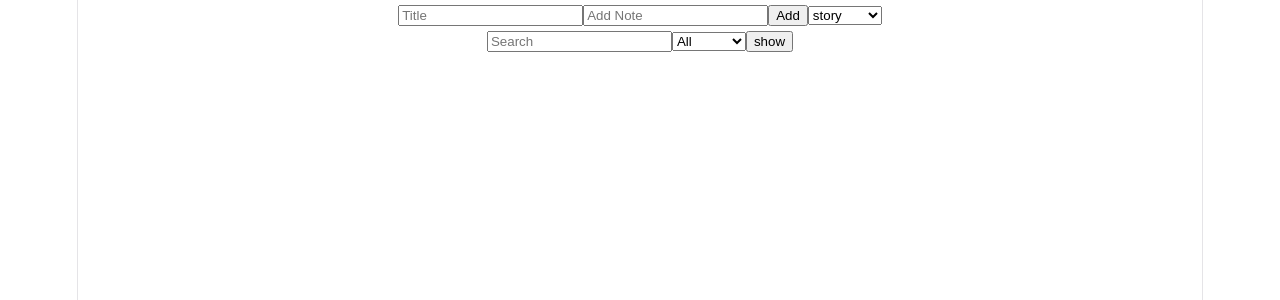
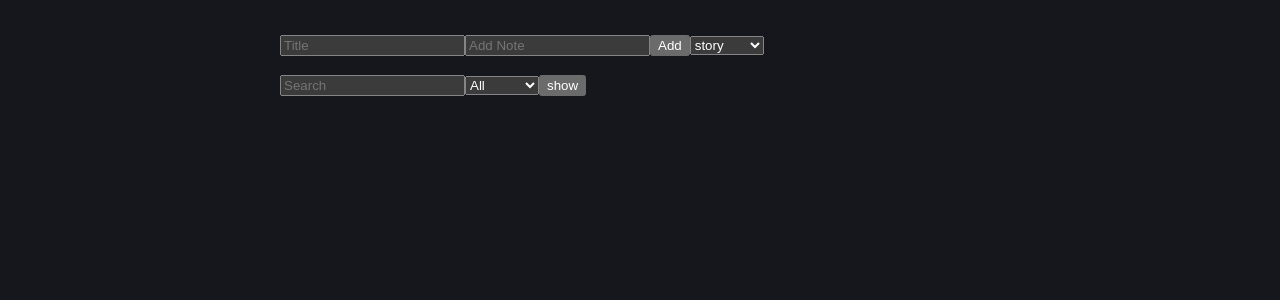
Before and after one commit to aboodsamad/Intern-abdelrahman-samad-notes-application, a React (Vite) app in the folder notes/: page / in a window 1280 px wide. Shown: the top 300 px of the page. Built offline with nearby package versions, Linux system fonts and the light colour scheme.

Commit message:
replcase template css with base layout

```diff
--- a/notes/src/index.css
+++ b/notes/src/index.css
@@ -1,111 +1,17 @@
-:root {
-  --text: #6b6375;
-  --text-h: #08060d;
-  --bg: #fff;
-  --border: #e5e4e7;
-  --code-bg: #f4f3ec;
-  --accent: #aa3bff;
-  --accent-bg: rgba(170, 59, 255, 0.1);
-  --accent-border: rgba(170, 59, 255, 0.5);
-  --social-bg: rgba(244, 243, 236, 0.5);
-  --shadow:
-    rgba(0, 0, 0, 0.1) 0 10px 15px -3px, rgba(0, 0, 0, 0.05) 0 4px 6px -2px;
-
-  --sans: system-ui, 'Segoe UI', Roboto, sans-serif;
-  --heading: system-ui, 'Segoe UI', Roboto, sans-serif;
-  --mono: ui-monospace, Consolas, monospace;
-
-  font: 18px/145% var(--sans);
-  letter-spacing: 0.18px;
-  color-scheme: light dark;
-  color: var(--text);
-  background: var(--bg);
-  font-synthesis: none;
-  text-rendering: optimizeLegibility;
-  -webkit-font-smoothing: antialiased;
-  -moz-osx-font-smoothing: grayscale;
-
-  @media (max-width: 1024px) {
-    font-size: 16px;
-  }
-}
-
-@media (prefers-color-scheme: dark) {
-  :root {
-    --text: #9ca3af;
-    --text-h: #f3f4f6;
-    --bg: #16171d;
-    --border: #2e303a;
-    --code-bg: #1f2028;
-    --accent: #c084fc;
-    --accent-bg: rgba(192, 132, 252, 0.15);
-    --accent-border: rgba(192, 132, 252, 0.5);
-    --social-bg: rgba(47, 48, 58, 0.5);
-    --shadow:
-      rgba(0, 0, 0, 0.4) 0 10px 15px -3px, rgba(0, 0, 0, 0.25) 0 4px 6px -2px;
-  }
-
-  #social .button-icon {
-    filter: invert(1) brightness(2);
-  }
-}
-
-#root {
-  width: 1126px;
-  max-width: 100%;
-  margin: 0 auto;
-  text-align: center;
-  border-inline: 1px solid var(--border);
-  min-height: 100svh;
-  display: flex;
-  flex-direction: column;
-  box-sizing: border-box;
-}
+:root { color-scheme: dark; }
 
 body {
   margin: 0;
+  background: #16171d;
+  color: #e5e7eb;
+  font: 16px/1.5 system-ui, "Segoe UI", Roboto, sans-serif;
 }
 
-h1,
-h2 {
-  font-family: var(--heading);
-  font-weight: 500;
-  color: var(--text-h);
+.app {
+  max-width: 720px;
+  margin: 0 auto;
+  padding: 32px 16px;
+  display: flex;
+  flex-direction: column;
+  gap: 16px;
 }
-
-h1 {
-  font-size: 56px;
-  letter-spacing: -1.68px;
-  margin: 32px 0;
-  @media (max-width: 1024px) {
-    font-size: 36px;
-    margin: 20px 0;
-  }
-}
-h2 {
-  font-size: 24px;
-  line-height: 118%;
-  letter-spacing: -0.24px;
-  margin: 0 0 8px;
-  @media (max-width: 1024px) {
-    font-size: 20px;
-  }
-}
-p {
-  margin: 0;
-}
-
-code,
-.counter {
-  font-family: var(--mono);
-  display: inline-flex;
-  border-radius: 4px;
-  color: var(--text-h);
-}
-
-code {
-  font-size: 15px;
-  line-height: 135%;
-  padding: 4px 8px;
-  background: var(--code-bg);
-}
```
